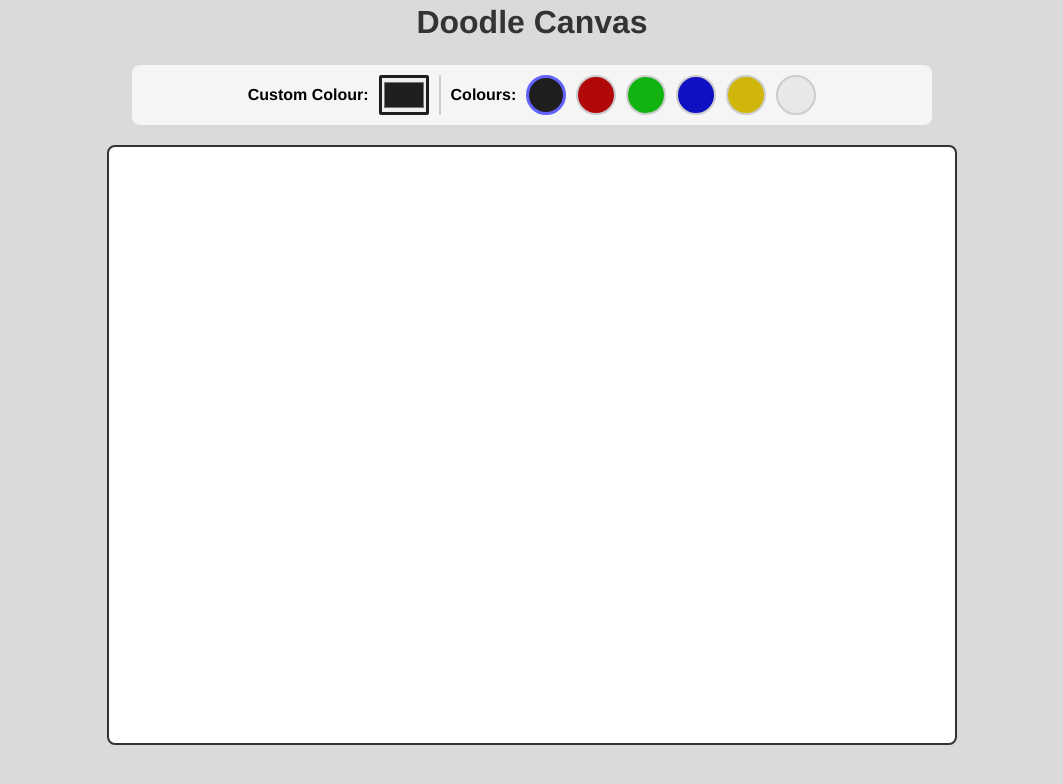
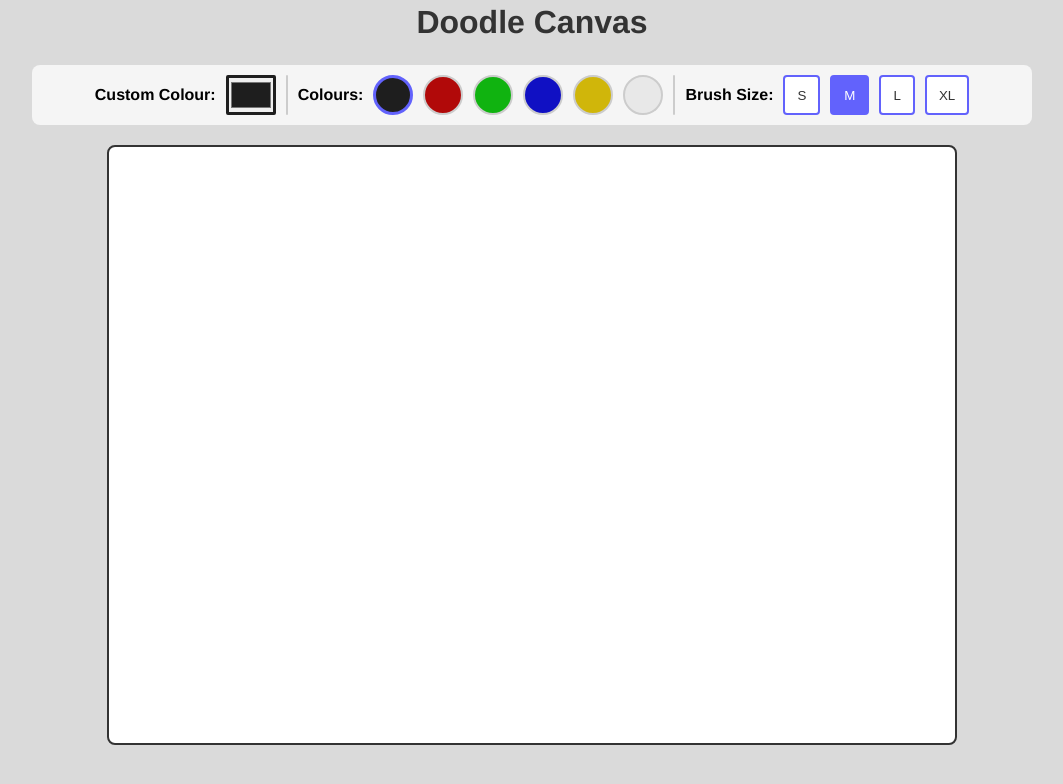
Before and after one commit to sandrineadap/ghw-doodle-platform, a React (Vite) app: page / in a window 1280 px wide. Shown: the top 784 px of the page, without its empty margins (108-1171 px from the left). Built offline with nearby package versions, Linux system fonts and the light colour scheme.

Commit message:
feat: Step 5 - added predefined brush sizes

```diff
--- a/src/App.tsx
+++ b/src/App.tsx
@@ -4,9 +4,14 @@ import ToolbarComponent from "./ToolbarComponent";
 
 const App = () => {
   const [selectedColour, setSelectedColour] = useState("#1e1e1e");
+  const [brushSize, setBrushSize] = useState(5);
 
   const handleColourChange = (colour: string) => {
     setSelectedColour(colour);
+  };
+
+  const handleBrushSizeChange = (size: number) => {
+    setBrushSize(size);
   };
 
   return (
@@ -24,8 +29,10 @@ const App = () => {
       <ToolbarComponent
         selectedColour={selectedColour}
         onColourChange={handleColourChange}
+        brushSize={brushSize}
+        onBrushSizeChange={handleBrushSizeChange}
       />
-      <CanvasComponent selectedColour={selectedColour}/>
+      <CanvasComponent selectedColour={selectedColour} brushSize={brushSize}/>
     </main>
   );
 };
--- a/src/CanvasComponent.tsx
+++ b/src/CanvasComponent.tsx
@@ -2,14 +2,16 @@ import { useEffect, useRef, useState } from "react";
 
 type CanvasProps = {
   selectedColour: string;
+  brushSize: number;
 }
 
-const CanvasComponent = ({ selectedColour }: CanvasProps ) => {
+const CanvasComponent = ({ selectedColour, brushSize }: CanvasProps ) => {
   const canvasRef = useRef<HTMLCanvasElement | null>(null);
   const [isDrawing, setIsDrawing] = useState(false);
   const [canvasContext, setCanvasContext] =
     useState<CanvasRenderingContext2D | null>(null);
 
+  // sets default brush style
   useEffect(() => {
     const canvas = canvasRef.current; // the current value of the ref
     if (canvas) {
@@ -21,18 +23,20 @@ const CanvasComponent = ({ selectedColour }: CanvasProps ) => {
       if (ctx) {
         ctx.lineCap = "round";
         ctx.strokeStyle = "#000000"; // default stroke colour
-        ctx.lineWidth = 5;
+        ctx.lineWidth = 5; // default brush size
         setCanvasContext(ctx);
       }
     }
   }, []);
 
+  // update brush styles
   useEffect(() => {
     // update stroke colour from default to selected colour
     if(canvasContext) {
       canvasContext.strokeStyle = selectedColour;
+      canvasContext.lineWidth = brushSize;
     }
-  }, [selectedColour, canvasContext]); // this effect is dependent on selectedColour and canvasContext
+  }, [selectedColour, brushSize, canvasContext]); // this effect is dependent on selectedColour and canvasContext
 
   const getMouseCoordinates = (event: React.MouseEvent<HTMLCanvasElement>) => {
     const canvas = canvasRef.current;
--- a/src/ToolbarComponent.tsx
+++ b/src/ToolbarComponent.tsx
@@ -7,6 +7,13 @@ const PREDEFINED_COLOURS = [
   "#e8e8e8",
 ];
 
+const BRUSH_SIZES = [
+  { size: 2, label: "S" },
+  { size: 5, label: "M" },
+  { size: 10, label: "L" },
+  { size: 20, label: "XL" },
+];
+
 // type ToolbarProps = {
 //   selectedColour: string;
 // }
@@ -14,11 +21,15 @@ const PREDEFINED_COLOURS = [
 interface ToolbarProps {
   selectedColour: string;
   onColourChange: (color: string) => void;
+  brushSize: number;
+  onBrushSizeChange: (size: number) => void;
 }
 
 const ToolbarComponent: React.FC<ToolbarProps> = ({
   selectedColour,
   onColourChange,
+  brushSize,
+  onBrushSizeChange,
 }) => {
   return (
     <div
@@ -30,17 +41,14 @@ const ToolbarComponent: React.FC<ToolbarProps> = ({
         backgroundColor: "#f5f5f5",
         borderRadius: "8px",
         margin: "0 auto",
-        maxWidth: "800px",
+        maxWidth: "1000px",
       }}
     >
       {/* Custom Color Picker */}
       <div style={{ display: "flex", alignItems: "center", gap: "10px" }}>
         <label
           htmlFor="colourPicker"
-          style={{
-            fontWeight: "bold",
-            alignSelf: "center", // vertically center
-          }}
+          style={{ fontWeight: "bold", alignSelf: "center" }}
         >
           Custom Colour:{" "}
         </label>
@@ -71,12 +79,7 @@ const ToolbarComponent: React.FC<ToolbarProps> = ({
       />
 
       {/* Predefined Colours */}
-      <label
-        style={{
-          fontWeight: "bold",
-          alignSelf: "center", // vertically center
-        }}
-      >
+      <label style={{ fontWeight: "bold", alignSelf: "center" }}>
         Colours:
       </label>
       {PREDEFINED_COLOURS.map((colour) => (
@@ -96,6 +99,37 @@ const ToolbarComponent: React.FC<ToolbarProps> = ({
           }}
         />
       ))}
+
+      {/* Separator */}
+      <div
+        style={{
+          width: "2px",
+          height: "40px",
+          backgroundColor: "#ccc",
+          borderRadius: "4px",
+        }}
+      />
+
+      {/* Brush Size Selector */}
+      <div style={{display: "flex", gap: "10px"}}>
+        <label style={{ fontWeight: "bold", alignSelf: "center" }}>Brush Size:</label>
+        {BRUSH_SIZES.map(({ size, label }) => (
+          <button
+            key={size}
+            style={{
+              padding: "8px 12px",
+              color: brushSize === size ? "#fff" : "#333",
+              borderRadius: "4px",
+              border: "2px solid #6262fc",
+              backgroundColor: brushSize === size ? "#6262fc" : "#fff",
+            }}
+            onClick={() => onBrushSizeChange(size)}
+            title={`${label} - ${size}px`}
+          >
+            {label}
+          </button>
+        ))}
+      </div>
     </div>
   );
 };
```
